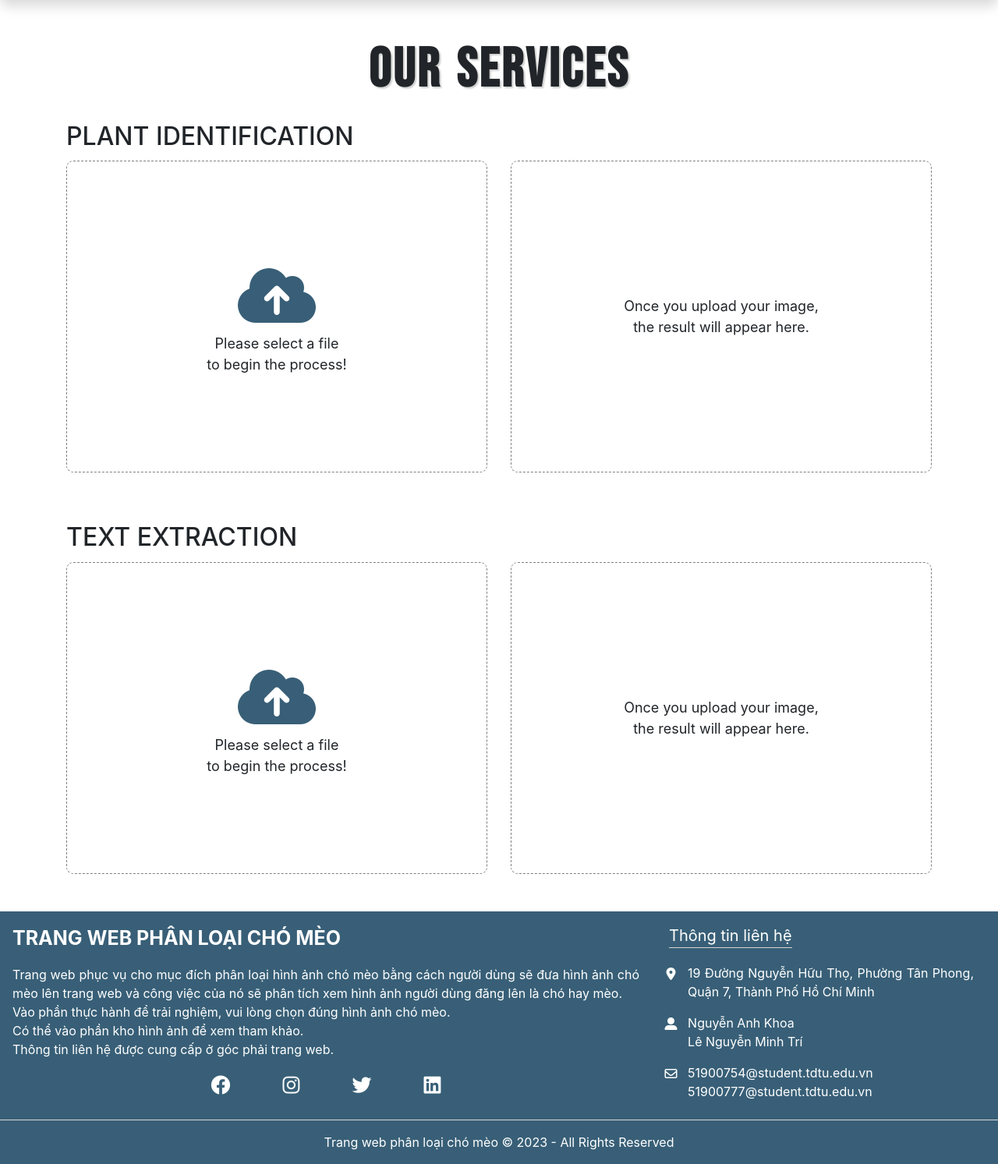
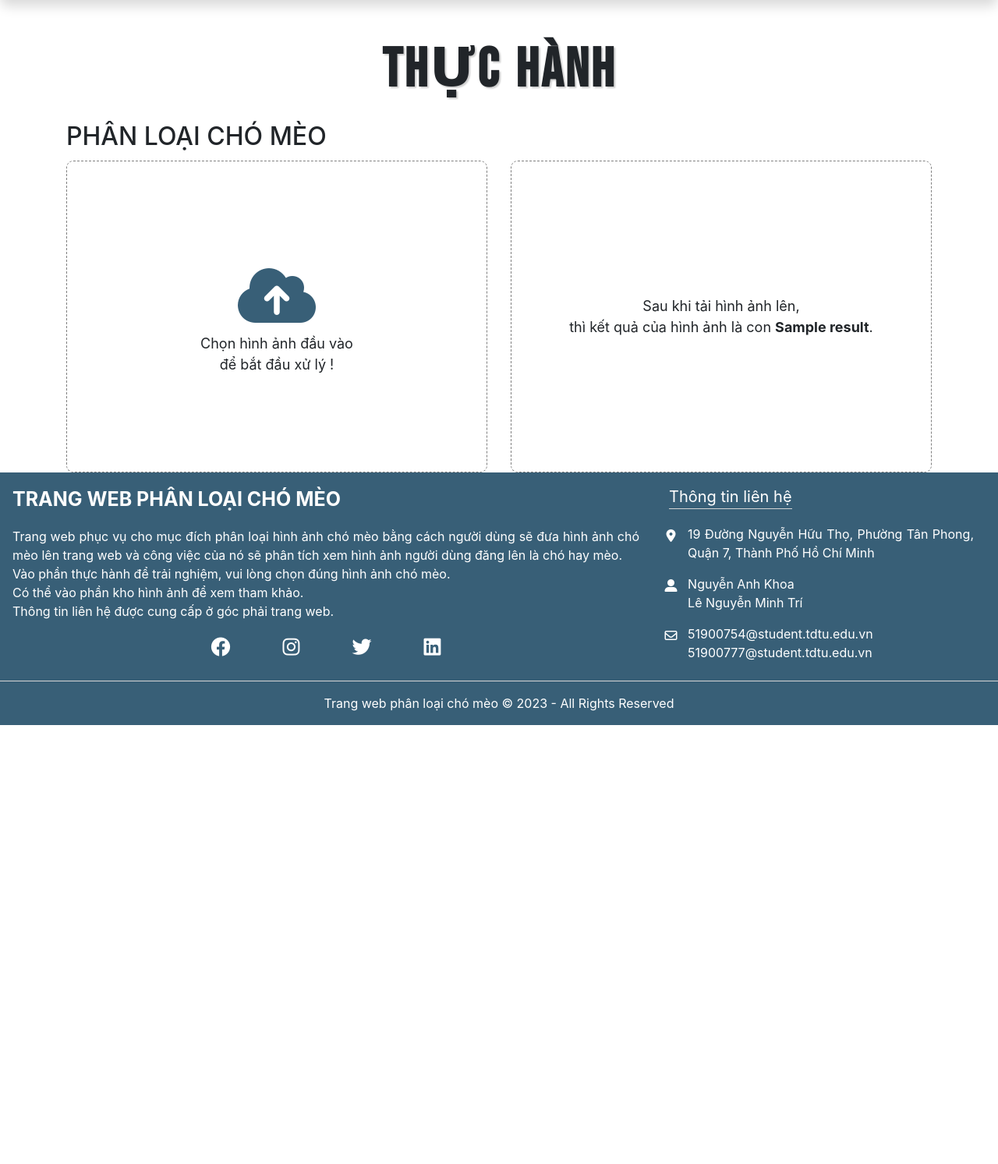
Before and after one commit to Trish0302/media-computing, a Django app: template app/templates/app/pages/services.html in a window 1280 px wide. Shown: the part 72-1565 px from the top of the page at 78% size. After the commit the page ends 1002 px from the top, so only its background shows below. Run offline with Django 4.2, Linux system fonts and the light colour scheme; the template is opened without the code that fills it: most values are stand-ins (such as "Sample title", 1, 10 or a date in 2020).

Commit message:
Update services.html

```diff
--- a/app/templates/app/pages/services.html
+++ b/app/templates/app/pages/services.html
@@ -2,61 +2,33 @@
 
 {% block content %}
     <div class="row category">
-        <h1>Our services</h1>
+        <h1>THỰC HÀNH</h1>
     </div>
     <form action="{% url 'app:services' %}" method="post" enctype="multipart/form-data">
         {% csrf_token %}
-        <div class="row card-detail-row" id="img_1">
+        <div class="row card-detail-row" id="img">
             <div class="col-12 mt-3 mb-1">
-                <h2>PLANT IDENTIFICATION</h2>
+                <h2>PHÂN LOẠI CHÓ MÈO</h2>
             </div>
             <div class="col-md-12 col-lg-6 upload-box">
                 <div class="image">
-                    {% if service == 'img_1' %}
                         <img src="{{url}}" alt="" class="active">
-                    {% endif %}
 
                     <div>
                         <i class="m-2 upload-icon fas fa-cloud-upload-alt"></i>
-                        <br>Please select a file <br> to begin the process!
+                        <br>Chọn hình ảnh đầu vào <br> để bắt đầu xử lý !
                     </div>
-                    <input name="img_1" type="file">
+                    <input name="img" type="file">
                 </div>
             </div>
 
             <div class="col-md-12 col-lg-6">
                 <div class="image">
-                    <div>Once you upload your image, <br>the result will appear here. </div>
+                    <div>Sau khi tải hình ảnh lên, <br>thì kết quả của hình ảnh là con <strong>{{result}}</strong>. </div>
                 </div>
             </div>
         </div>
 
-        <div class="row my-5 card-detail-row" id="img_2">
-            <div class="col-12 mt-3 mb-1">
-                <h2>TEXT EXTRACTION</h2>
-            </div>
-
-            <div class="col-md-12 col-lg-6 upload-box">
-                <div class="image">
-                    {% if service == 'img_2' %}
-                        <img src="{{url}}" alt="" class="active">
-                    {% endif %}
-
-                    <div>
-                        <i class="m-2 upload-icon fas fa-cloud-upload-alt"></i>
-                        <br>Please select a file <br> to begin the process!
-                    </div>
-                    <input name="img_2" type="file">
-                </div>
-
-            </div>
-
-            <div class="col-md-12 col-lg-6">
-                <div class="image">
-                    <div>Once you upload your image, <br>the result will appear here. </div>
-                </div>
-            </div>
-        </div>
         <button data-id="{{service}}" type="submit" style="display: none;">SUBMIT {{service}}</button>
     </form>
 
```
